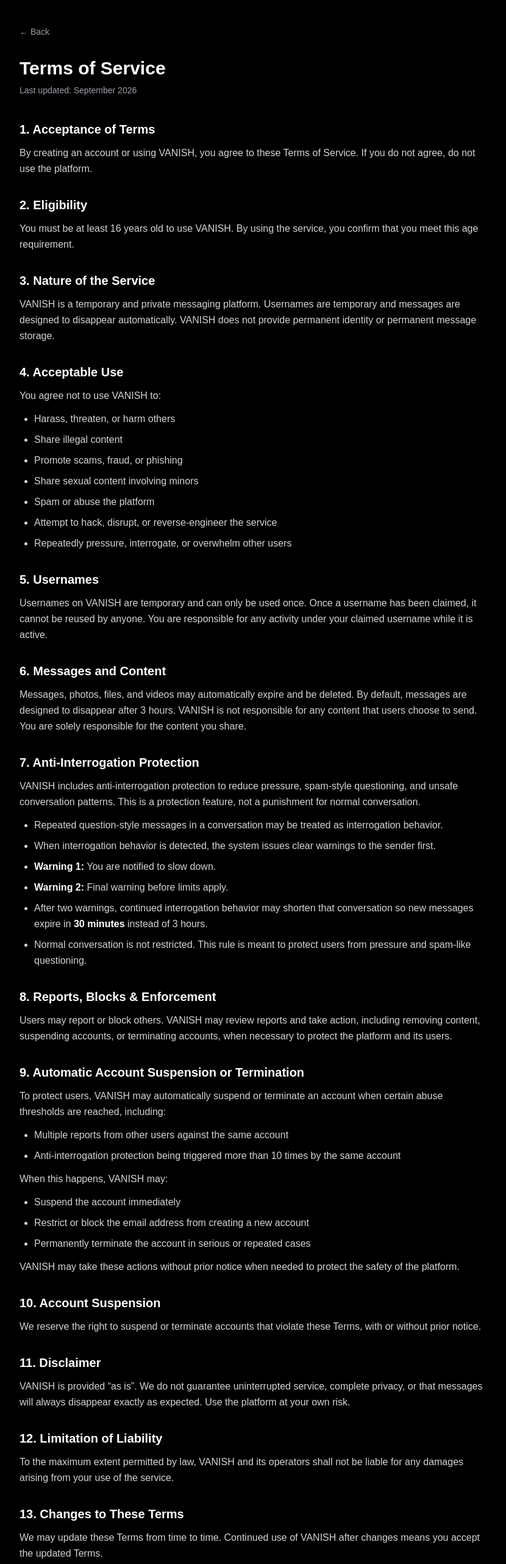
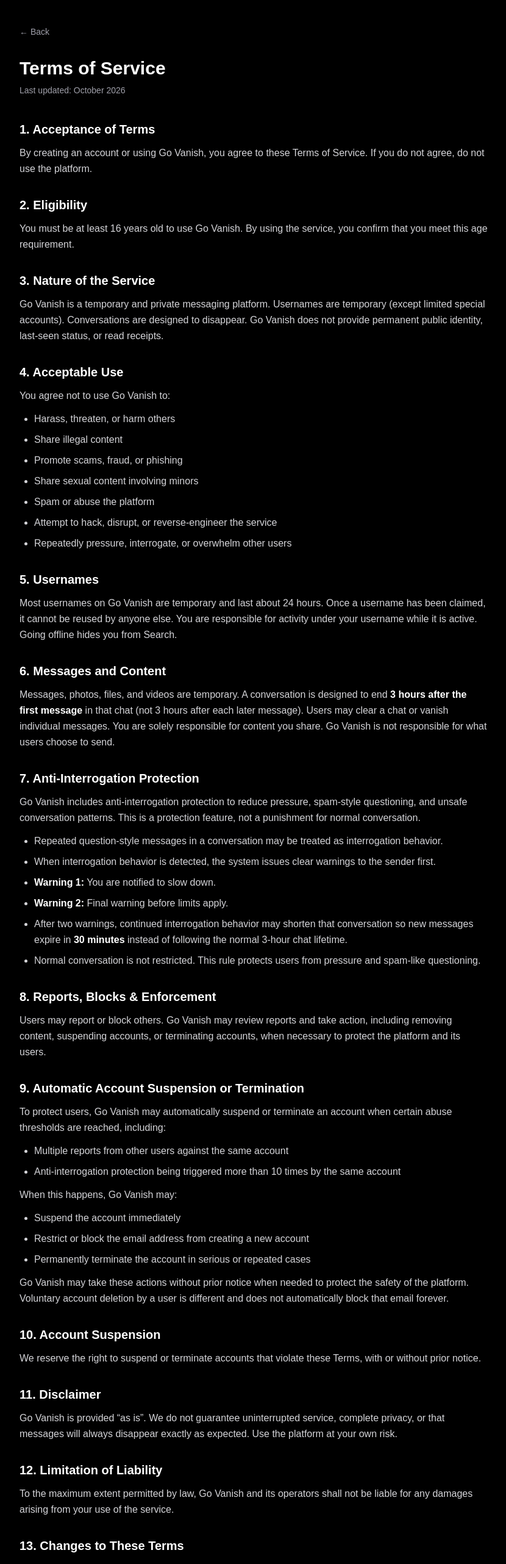
Before and after one commit to Ace-Spades0/Vanish, a Next.js app: page /terms in a window 1280 px wide. Shown: the top 2564 px of the page at 61% size, without its empty margins (224-1054 px from the left). Built offline with nearby package versions, Linux system fonts and the light colour scheme.

Commit message:
Terms and Privacy updated for Go Vanish

```diff
--- a/app/privacy/page.tsx
+++ b/app/privacy/page.tsx
@@ -16,14 +16,15 @@ export default function PrivacyPage() {
         </button>
 
         <h1 className="text-3xl font-bold mb-2">Privacy & Security</h1>
-        <p className="text-zinc-400 text-sm mb-10">Last updated: September 2026</p>
+        <p className="text-zinc-400 text-sm mb-10">Last updated: October 2026</p>
 
         <div className="space-y-8 text-zinc-300 leading-relaxed">
           <section>
             <h2 className="text-xl font-semibold text-white mb-3">1. Our Privacy Approach</h2>
             <p>
-              VANISH is designed around temporary identity and temporary conversations.
-              We aim to collect only what is necessary to operate the service.
+              Go Vanish is designed around temporary identity and temporary conversations. We
+              aim to collect only what is necessary to operate the service. We do not show
+              last-seen status or read receipts.
             </p>
           </section>
 
@@ -31,9 +32,9 @@ export default function PrivacyPage() {
             <h2 className="text-xl font-semibold text-white mb-3">2. Information We Collect</h2>
             <ul className="list-disc pl-6 space-y-2">
               <li>Email address (for account creation and login)</li>
-              <li>Temporary username</li>
+              <li>Temporary username, optional bio, and optional anonymous icon</li>
               <li>Messages, photos, files, and videos you send (stored temporarily)</li>
-              <li>Report and safety-related records</li>
+              <li>Report, block, and safety-related records</li>
               <li>Anti-interrogation and abuse-prevention records</li>
               <li>Basic technical data needed to run the service securely</li>
             </ul>
@@ -42,40 +43,62 @@ export default function PrivacyPage() {
           <section>
             <h2 className="text-xl font-semibold text-white mb-3">3. How Long Data Is Kept</h2>
             <ul className="list-disc pl-6 space-y-2">
-              <li>Messages normally expire after 3 hours</li>
-              <li>In some cases (anti-interrogation), chats may expire after 30 minutes</li>
+              <li>
+                A conversation is designed to end 3 hours after the first message in that chat
+              </li>
+              <li>
+                In some cases (anti-interrogation after warnings), new messages may expire in
+                30 minutes
+              </li>
               <li>Usernames are temporary and cannot be reused once claimed</li>
               <li>Account email remains while your account exists</li>
-              <li>Safety records related to reports or repeated anti-interrogation events may be kept longer for moderation and enforcement</li>
+              <li>
+                Safety records related to reports or repeated anti-interrogation events may be
+                kept longer for moderation and enforcement
+              </li>
             </ul>
           </section>
 
           <section>
             <h2 className="text-xl font-semibold text-white mb-3">4. Messages & Media</h2>
             <p>
-              Conversations on VANISH are designed to disappear. Uploaded photos, files, and
-              videos are subject to the same temporary rules as messages. Cleared chats and
-              certain safety events may be logged for moderation purposes.
+              Conversations on Go Vanish are designed to disappear. Uploaded photos, files, and
+              videos follow temporary rules. Users may clear a chat or vanish a single message.
+              Cleared chats and certain safety events may be logged for moderation purposes.
             </p>
           </section>
 
           <section>
-            <h2 className="text-xl font-semibold text-white mb-3">5. Safety Features</h2>
-            <p className="mb-3">VANISH includes tools to help keep users safer:</p>
+            <h2 className="text-xl font-semibold text-white mb-3">5. What We Do Not Show</h2>
+            <ul className="list-disc pl-6 space-y-2">
+              <li>No last-seen timestamps</li>
+              <li>No read receipts</li>
+              <li>No public follower or social graph</li>
+            </ul>
+          </section>
+
+          <section>
+            <h2 className="text-xl font-semibold text-white mb-3">6. Safety Features</h2>
+            <p className="mb-3">Go Vanish includes tools to help keep users safer:</p>
             <ul className="list-disc pl-6 space-y-2">
               <li>Block users</li>
               <li>Report users</li>
               <li>Clear chat</li>
+              <li>Vanish individual messages</li>
               <li>Anti-interrogation protection</li>
-              <li>Automatic suspension or termination of accounts that repeatedly trigger safety systems</li>
+              <li>
+                Automatic suspension or termination of accounts that repeatedly trigger safety
+                systems
+              </li>
+              <li>Offline mode (hidden from Search)</li>
             </ul>
           </section>
 
           <section>
-            <h2 className="text-xl font-semibold text-white mb-3">6. Automatic Enforcement</h2>
+            <h2 className="text-xl font-semibold text-white mb-3">7. Automatic Enforcement</h2>
             <p className="mb-3">
               If an account receives multiple reports, or if anti-interrogation protection is
-              triggered more than 10 times by the same account, VANISH may automatically:
+              triggered more than 10 times by the same account, Go Vanish may automatically:
             </p>
             <ul className="list-disc pl-6 space-y-2">
               <li>Suspend the account</li>
@@ -85,7 +108,7 @@ export default function PrivacyPage() {
           </section>
 
           <section>
-            <h2 className="text-xl font-semibold text-white mb-3">7. Security</h2>
+            <h2 className="text-xl font-semibold text-white mb-3">8. Security</h2>
             <p>
               We use industry-standard practices to protect accounts and data. However, no
               online service can guarantee absolute security. You are responsible for keeping
@@ -94,43 +117,46 @@ export default function PrivacyPage() {
           </section>
 
           <section>
-            <h2 className="text-xl font-semibold text-white mb-3">8. Sharing of Information</h2>
+            <h2 className="text-xl font-semibold text-white mb-3">9. Sharing of Information</h2>
             <p>
               We do not sell your personal information. Data may be processed by infrastructure
-              providers needed to run VANISH (such as hosting and authentication services).
+              providers needed to run Go Vanish (such as hosting and authentication services).
               We may also act on reports when required to protect users or comply with law.
             </p>
           </section>
 
           <section>
-            <h2 className="text-xl font-semibold text-white mb-3">9. Your Choices</h2>
+            <h2 className="text-xl font-semibold text-white mb-3">10. Your Choices</h2>
             <ul className="list-disc pl-6 space-y-2">
-              <li>You can stop using VANISH at any time</li>
-              <li>You can clear chats</li>
+              <li>You can stop using Go Vanish at any time</li>
+              <li>You can delete your account</li>
+              <li>You can clear chats or vanish messages</li>
               <li>You can block or report other users</li>
+              <li>You can go offline so others cannot find you in Search</li>
             </ul>
           </section>
 
           <section>
-            <h2 className="text-xl font-semibold text-white mb-3">10. Children’s Privacy</h2>
+            <h2 className="text-xl font-semibold text-white mb-3">11. Children’s Privacy</h2>
             <p>
-              VANISH is not intended for children under 16. If you believe a minor is using
+              Go Vanish is not intended for children under 16. If you believe a minor is using
               the service, please report it.
             </p>
           </section>
 
           <section>
-            <h2 className="text-xl font-semibold text-white mb-3">11. Changes to This Policy</h2>
+            <h2 className="text-xl font-semibold text-white mb-3">12. Changes to This Policy</h2>
             <p>
               We may update this Privacy & Security page from time to time. Continued use of
-              VANISH means you accept the updated policy.
+              Go Vanish means you accept the updated policy.
             </p>
           </section>
 
           <section>
-            <h2 className="text-xl font-semibold text-white mb-3">12. Contact</h2>
+            <h2 className="text-xl font-semibold text-white mb-3">13. Contact</h2>
             <p>
-              For privacy or security questions, contact us through the platform support channels.
+              For privacy or security questions, contact us through the platform support
+              channels.
             </p>
           </section>
         </div>
--- a/app/terms/page.tsx
+++ b/app/terms/page.tsx
@@ -16,13 +16,13 @@ export default function TermsPage() {
         </button>
 
         <h1 className="text-3xl font-bold mb-2">Terms of Service</h1>
-        <p className="text-zinc-400 text-sm mb-10">Last updated: September 2026</p>
+        <p className="text-zinc-400 text-sm mb-10">Last updated: October 2026</p>
 
         <div className="space-y-8 text-zinc-300 leading-relaxed">
           <section>
             <h2 className="text-xl font-semibold text-white mb-3">1. Acceptance of Terms</h2>
             <p>
-              By creating an account or using VANISH, you agree to these Terms of Service.
+              By creating an account or using Go Vanish, you agree to these Terms of Service.
               If you do not agree, do not use the platform.
             </p>
           </section>
@@ -30,7 +30,7 @@ export default function TermsPage() {
           <section>
             <h2 className="text-xl font-semibold text-white mb-3">2. Eligibility</h2>
             <p>
-              You must be at least 16 years old to use VANISH. By using the service, you
+              You must be at least 16 years old to use Go Vanish. By using the service, you
               confirm that you meet this age requirement.
             </p>
           </section>
@@ -38,15 +38,16 @@ export default function TermsPage() {
           <section>
             <h2 className="text-xl font-semibold text-white mb-3">3. Nature of the Service</h2>
             <p>
-              VANISH is a temporary and private messaging platform. Usernames are temporary
-              and messages are designed to disappear automatically. VANISH does not provide
-              permanent identity or permanent message storage.
+              Go Vanish is a temporary and private messaging platform. Usernames are temporary
+              (except limited special accounts). Conversations are designed to disappear.
+              Go Vanish does not provide permanent public identity, last-seen status, or read
+              receipts.
             </p>
           </section>
 
           <section>
             <h2 className="text-xl font-semibold text-white mb-3">4. Acceptable Use</h2>
-            <p className="mb-3">You agree not to use VANISH to:</p>
+            <p className="mb-3">You agree not to use Go Vanish to:</p>
             <ul className="list-disc pl-6 space-y-2">
               <li>Harass, threaten, or harm others</li>
               <li>Share illegal content</li>
@@ -61,28 +62,30 @@ export default function TermsPage() {
           <section>
             <h2 className="text-xl font-semibold text-white mb-3">5. Usernames</h2>
             <p>
-              Usernames on VANISH are temporary and can only be used once. Once a username
-              has been claimed, it cannot be reused by anyone. You are responsible for any
-              activity under your claimed username while it is active.
+              Most usernames on Go Vanish are temporary and last about 24 hours. Once a
+              username has been claimed, it cannot be reused by anyone else. You are
+              responsible for activity under your username while it is active. Going offline
+              hides you from Search.
             </p>
           </section>
 
           <section>
             <h2 className="text-xl font-semibold text-white mb-3">6. Messages and Content</h2>
             <p>
-              Messages, photos, files, and videos may automatically expire and be deleted.
-              By default, messages are designed to disappear after 3 hours. VANISH is not
-              responsible for any content that users choose to send. You are solely
-              responsible for the content you share.
+              Messages, photos, files, and videos are temporary. A conversation is designed to
+              end <strong className="text-white">3 hours after the first message</strong> in
+              that chat (not 3 hours after each later message). Users may clear a chat or
+              vanish individual messages. You are solely responsible for content you share.
+              Go Vanish is not responsible for what users choose to send.
             </p>
           </section>
 
           <section>
             <h2 className="text-xl font-semibold text-white mb-3">7. Anti-Interrogation Protection</h2>
             <p className="mb-3">
-              VANISH includes anti-interrogation protection to reduce pressure, spam-style
-              questioning, and unsafe conversation patterns. This is a protection feature,
-              not a punishment for normal conversation.
+              Go Vanish includes anti-interrogation protection to reduce pressure, spam-style
+              questioning, and unsafe conversation patterns. This is a protection feature, not
+              a punishment for normal conversation.
             </p>
             <ul className="list-disc pl-6 space-y-2 mb-3">
               <li>
@@ -104,11 +107,12 @@ export default function TermsPage() {
               <li>
                 After two warnings, continued interrogation behavior may shorten that
                 conversation so new messages expire in{' '}
-                <strong className="text-white">30 minutes</strong> instead of 3 hours.
+                <strong className="text-white">30 minutes</strong> instead of following the
+                normal 3-hour chat lifetime.
               </li>
               <li>
-                Normal conversation is not restricted. This rule is meant to protect users
-                from pressure and spam-like questioning.
+                Normal conversation is not restricted. This rule protects users from pressure
+                and spam-like questioning.
               </li>
             </ul>
           </section>
@@ -116,17 +120,19 @@ export default function TermsPage() {
           <section>
             <h2 className="text-xl font-semibold text-white mb-3">8. Reports, Blocks & Enforcement</h2>
             <p>
-              Users may report or block others. VANISH may review reports and take action,
+              Users may report or block others. Go Vanish may review reports and take action,
               including removing content, suspending accounts, or terminating accounts, when
               necessary to protect the platform and its users.
             </p>
           </section>
 
           <section>
-            <h2 className="text-xl font-semibold text-white mb-3">9. Automatic Account Suspension or Termination</h2>
+            <h2 className="text-xl font-semibold text-white mb-3">
+              9. Automatic Account Suspension or Termination
+            </h2>
             <p className="mb-3">
-              To protect users, VANISH may automatically suspend or terminate an account when
-              certain abuse thresholds are reached, including:
+              To protect users, Go Vanish may automatically suspend or terminate an account
+              when certain abuse thresholds are reached, including:
             </p>
             <ul className="list-disc pl-6 space-y-2 mb-3">
               <li>Multiple reports from other users against the same account</li>
@@ -135,15 +141,16 @@ export default function TermsPage() {
                 account
               </li>
             </ul>
-            <p className="mb-3">When this happens, VANISH may:</p>
+            <p className="mb-3">When this happens, Go Vanish may:</p>
             <ul className="list-disc pl-6 space-y-2 mb-3">
               <li>Suspend the account immediately</li>
               <li>Restrict or block the email address from creating a new account</li>
               <li>Permanently terminate the account in serious or repeated cases</li>
             </ul>
             <p>
-              VANISH may take these actions without prior notice when needed to protect the
-              safety of the platform.
+              Go Vanish may take these actions without prior notice when needed to protect the
+              safety of the platform. Voluntary account deletion by a user is different and
+              does not automatically block that email forever.
             </p>
           </section>
 
@@ -158,16 +165,16 @@ export default function TermsPage() {
           <section>
             <h2 className="text-xl font-semibold text-white mb-3">11. Disclaimer</h2>
             <p>
-              VANISH is provided “as is”. We do not guarantee uninterrupted service, complete
-              privacy, or that messages will always disappear exactly as expected. Use the
-              platform at your own risk.
+              Go Vanish is provided “as is”. We do not guarantee uninterrupted service,
+              complete privacy, or that messages will always disappear exactly as expected.
+              Use the platform at your own risk.
             </p>
           </section>
 
           <section>
             <h2 className="text-xl font-semibold text-white mb-3">12. Limitation of Liability</h2>
             <p>
-              To the maximum extent permitted by law, VANISH and its operators shall not be
+              To the maximum extent permitted by law, Go Vanish and its operators shall not be
               liable for any damages arising from your use of the service.
             </p>
           </section>
@@ -175,7 +182,7 @@ export default function TermsPage() {
           <section>
             <h2 className="text-xl font-semibold text-white mb-3">13. Changes to These Terms</h2>
             <p>
-              We may update these Terms from time to time. Continued use of VANISH after
+              We may update these Terms from time to time. Continued use of Go Vanish after
               changes means you accept the updated Terms.
             </p>
           </section>
@@ -183,7 +190,8 @@ export default function TermsPage() {
           <section>
             <h2 className="text-xl font-semibold text-white mb-3">14. Contact</h2>
             <p>
-              For questions about these Terms, contact us through the platform support channels.
+              For questions about these Terms, contact us through the platform support
+              channels.
             </p>
           </section>
         </div>
```
